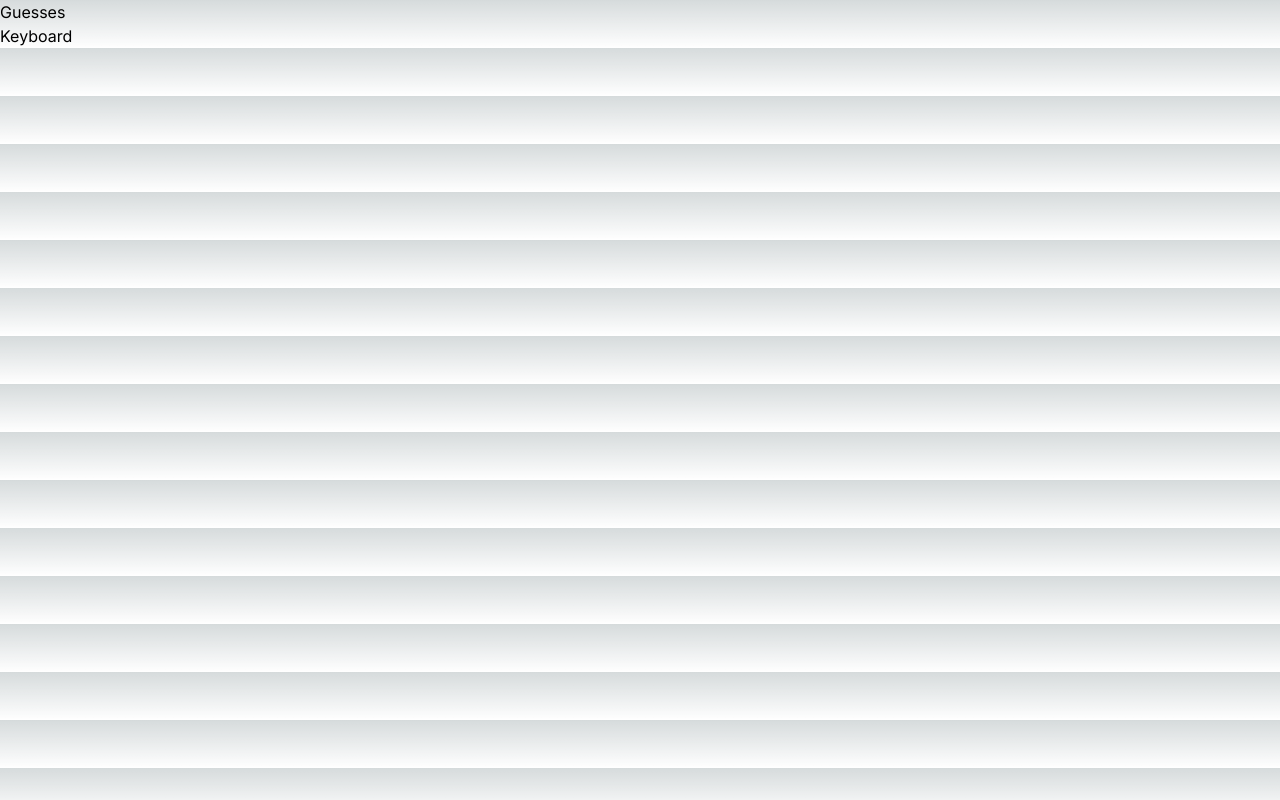
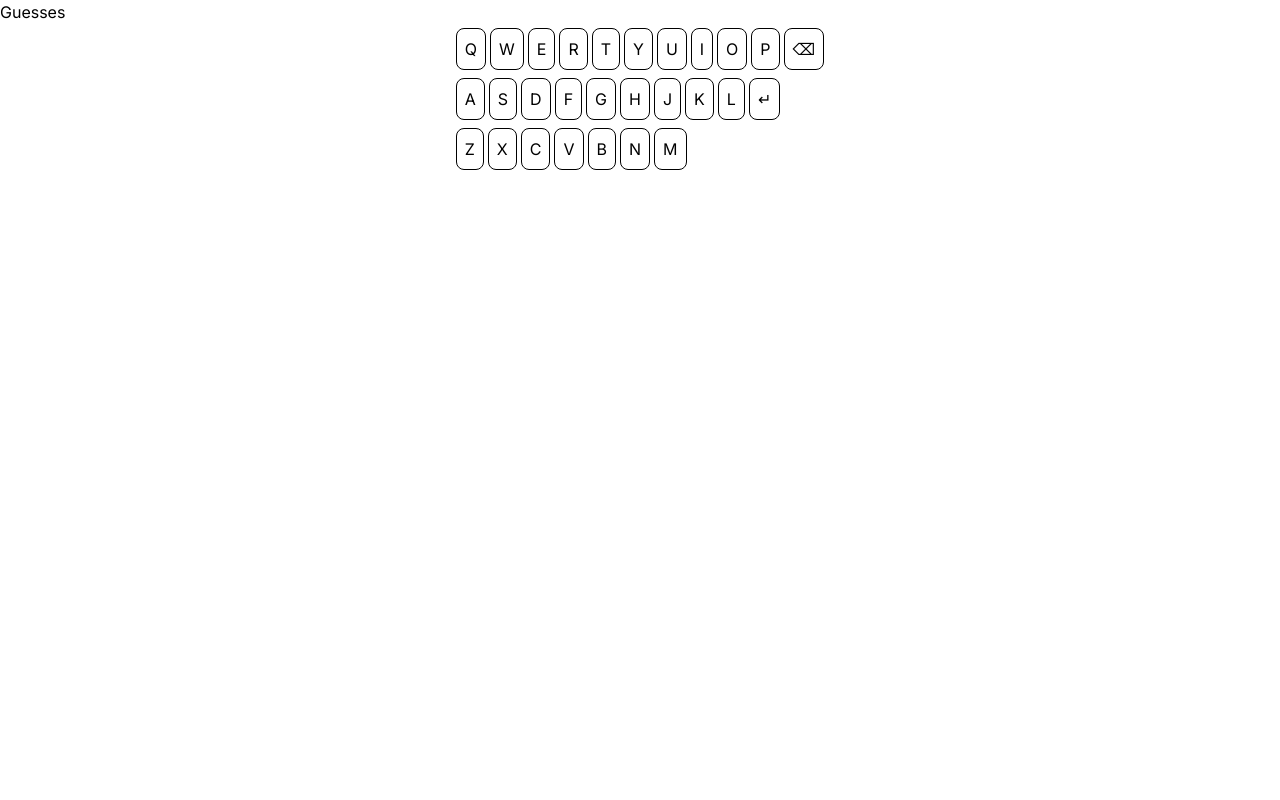
Before and after one commit to marc-lewis/toodle, a Next.js app: page / in a window 1280 px wide. Built offline with nearby package versions, Linux system fonts and the light colour scheme.

Commit message:
task: add basic layout to Keyboard.tsx

```diff
--- a/src/app/components/Keyboard.tsx
+++ b/src/app/components/Keyboard.tsx
@@ -3,9 +3,34 @@
  * @returns The Keyboard component
  */
 export default function Keyboard () {
+  const LetterRows = [
+    ["Q", "W", "E", "R", "T", "Y", "U", "I", "O", "P", "⌫"],
+    ["A", "S", "D", "F", "G", "H", "J", "K", "L", "↵"],
+    ["Z", "X", "C", "V", "B", "N", "M"],
+  ]
   return (
-    <div>
-      <h1>Keyboard</h1>
-    </div>
+    <section className="flex justify-center">
+      <div className="flex flex-col">
+      {LetterRows.map((row, i) => {
+        return (
+          <div
+            className={`flex flex-row gap-1 m-1 pl-${i * 4}`}
+            key={i}
+          >
+            {row.map((letter, j) => {
+              return (
+                <button
+                  className="py-2 px-2 border border-black rounded-lg"
+                  key={j}
+                >
+                  {letter}
+                </button>
+              )
+            })}
+          </div>
+        )
+      })}
+      </div>
+    </section>
   )
 }
--- a/src/app/globals.css
+++ b/src/app/globals.css
@@ -16,16 +16,6 @@
   }
 }
 
-body {
-  color: rgb(var(--foreground-rgb));
-  background: linear-gradient(
-      to bottom,
-      transparent,
-      rgb(var(--background-end-rgb))
-    )
-    rgb(var(--background-start-rgb));
-}
-
 @layer utilities {
   .text-balance {
     text-wrap: balance;
--- a/src/app/layout.tsx
+++ b/src/app/layout.tsx
@@ -5,14 +5,15 @@ import "./globals.css"
 const inter = Inter({ subsets: ["latin"] })
 
 export const metadata: Metadata = {
-  title: "Create Next App",
-  description: "Generated by create next app",
+  title: "Toodle",
+  description: "Michael Proof Wordle!",
 }
 
 /**
- *
- * @param root0
- * @param root0.children
+ * Default layout for the app
+ * @param root0 The RootLayout props
+ * @param root0.children The children of the RootLayout
+ * @returns The RootLayout component
  */
 export default function RootLayout({
   children,
```
